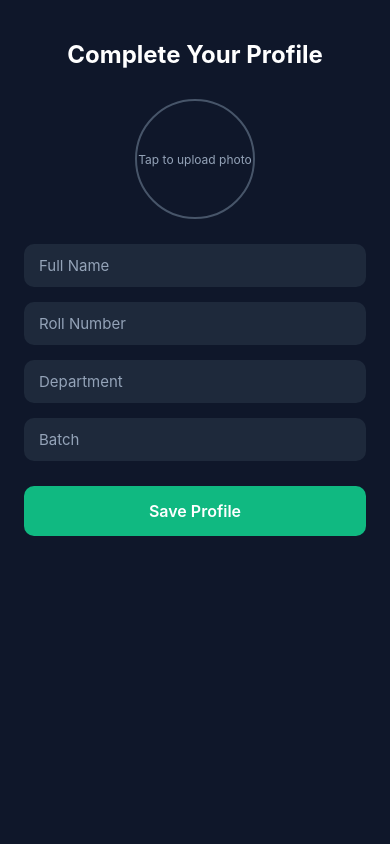
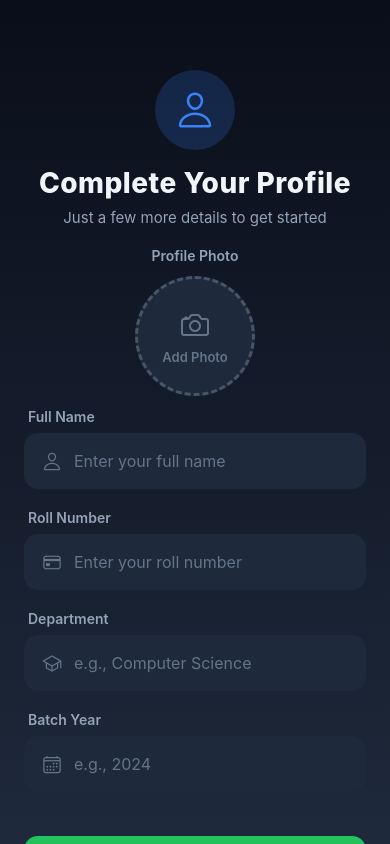
Before and after one commit to BuildingProjects/CampusGatePass, a React Native app in the folder client/: screen /ProfileCompletionScreen in a window 390 px wide. Built offline with nearby package versions, Linux system fonts and the light colour scheme.

Commit message:
resolve error

```diff
--- a/client/Screen/ProfileCompletionScreen.js
+++ b/client/Screen/ProfileCompletionScreen.js
@@ -12,6 +12,11 @@ import {
   TouchableOpacity,
   ActivityIndicator,
   Alert,
+  Platform,
+  ActionSheetIOS,
+  KeyboardAvoidingView,
+  Keyboard,
+  TouchableWithoutFeedback,
 } from "react-native";
 import * as ImagePicker from "expo-image-picker";
 import AsyncStorage from "@react-native-async-storage/async-storage";
@@ -20,8 +25,9 @@ import {
   CLOUDINARY_CLOUD_NAME,
   CLOUDINARY_UPLOAD_PRESET,
 } from "@env";
-import { ActionSheetIOS, Platform } from "react-native";
 import { CommonActions } from "@react-navigation/native";
+import { LinearGradient } from "expo-linear-gradient";
+import { Ionicons } from "@expo/vector-icons";
 
 export default function ProfileCompletionScreen({ navigation }) {
   const [name, setName] = useState("");
@@ -31,11 +37,11 @@ export default function ProfileCompletionScreen({ navigation }) {
   const [photoUri, setPhotoUri] = useState(null);
   const [loading, setLoading] = useState(false);
   const [uploading, setUploading] = useState(false);
+  const [focusedInput, setFocusedInput] = useState(null);
 
   const pickImage = async () => {
     console.log("Image Picking...");
     try {
-      // ✅ iOS Style Picker
       if (Platform.OS === "ios") {
         ActionSheetIOS.showActionSheetWithOptions(
           {
@@ -44,7 +50,6 @@ export default function ProfileCompletionScreen({ navigation }) {
           },
           async (buttonIndex) => {
             if (buttonIndex === 1) {
-              // 📷 Camera
               const { status } =
                 await ImagePicker.requestCameraPermissionsAsync();
               if (status !== "granted") {
@@ -61,7 +66,6 @@ export default function ProfileCompletionScreen({ navigation }) {
                 setPhotoUri(result.assets[0].uri);
               }
             } else if (buttonIndex === 2) {
-              // 🖼️ Gallery
               const { status } =
                 await ImagePicker.requestMediaLibraryPermissionsAsync();
               if (status !== "granted") {
@@ -76,13 +80,11 @@ export default function ProfileCompletionScreen({ navigation }) {
               });
               if (!result.canceled) {
                 setPhotoUri(result.assets[0].uri);
-                console.log(result.assets[0].uri);
               }
             }
           }
         );
       } else {
-        // ✅ Android: Show options
         Alert.alert(
           "Upload Photo",
           "Choose an option",
@@ -130,14 +132,10 @@ export default function ProfileCompletionScreen({ navigation }) {
                 });
                 if (!result.canceled) {
                   setPhotoUri(result.assets[0].uri);
-                  console.log(result.assets[0].uri);
                 }
               },
             },
-            {
-              text: "Cancel",
-              style: "cancel",
-            },
+            { text: "Cancel", style: "cancel" },
           ],
           { cancelable: true }
         );
@@ -148,7 +146,6 @@ export default function ProfileCompletionScreen({ navigation }) {
     }
   };
 
-  // ☁️ Upload to ImageKit
   const uploadToCloudinary = async (uri) => {
     try {
       setUploading(true);
@@ -199,11 +196,9 @@ export default function ProfileCompletionScreen({ navigation }) {
         return;
       }
 
-      // Upload image first
       const uploadedUrl = await uploadToCloudinary(photoUri);
       if (!uploadedUrl) return;
 
-      // Send to backend
       const response = await fetch(
         `${API_BASE_URL}/api/student/completeprofile`,
         {
@@ -231,7 +226,7 @@ export default function ProfileCompletionScreen({ navigation }) {
         return;
       }
 
-      Alert.alert("Success", "Profile completed successfully!");
+      Alert.alert("Success! 🎉", "Profile completed successfully!");
       navigation.dispatch(
         CommonActions.reset({
           index: 0,
@@ -247,129 +242,399 @@ export default function ProfileCompletionScreen({ navigation }) {
   };
 
   return (
-    <ScrollView contentContainerStyle={styles.container}>
+    <LinearGradient colors={["#0A0E1A", "#1E293B"]} style={styles.gradient}>
+      <KeyboardAvoidingView
+        behavior={Platform.OS === "ios" ? "padding" : "height"}
+        style={{ flex: 1 }}
+      >
+        <TouchableWithoutFeedback onPress={() => Keyboard.dismiss()}>
+          <ScrollView
+            contentContainerStyle={styles.scrollContainer}
+            showsVerticalScrollIndicator={false}
+            keyboardShouldPersistTaps='handled'
+          >
+            <View style={styles.container}>
+              {/* Header */}
+              <View style={styles.header}>
+                <View style={styles.iconCircle}>
+                  <Ionicons name='person-outline' size={40} color='#3B82F6' />
+                </View>
                 <Text style={styles.heading}>Complete Your Profile</Text>
+                <Text style={styles.subheading}>
+                  Just a few more details to get started
+                </Text>
+              </View>
 
-      <TouchableOpacity style={styles.imageContainer} onPress={pickImage}>
+              {/* Profile Photo Upload */}
+              <View style={styles.photoSection}>
+                <Text style={styles.sectionLabel}>Profile Photo</Text>
+                <TouchableOpacity
+                  style={styles.imageContainer}
+                  onPress={pickImage}
+                  disabled={uploading}
+                >
                   {photoUri ? (
-          <Image source={{ uri: photoUri }} style={styles.profileImage} />
+                    <View style={styles.imageWrapper}>
+                      <Image
+                        source={{ uri: photoUri }}
+                        style={styles.profileImage}
+                      />
+                      <View style={styles.editBadge}>
+                        <Ionicons name='camera' size={16} color='#FFF' />
+                      </View>
+                    </View>
                   ) : (
                     <View style={styles.imagePlaceholder}>
-            <Text style={styles.placeholderText}>Tap to upload photo</Text>
+                      <Ionicons
+                        name='camera-outline'
+                        size={32}
+                        color='#64748B'
+                      />
+                      <Text style={styles.placeholderText}>Add Photo</Text>
                     </View>
                   )}
                 </TouchableOpacity>
 
                 {uploading && (
-        <Text style={{ color: "#94A3B8", marginBottom: 15 }}>
-          Uploading photo...
-        </Text>
+                  <View style={styles.uploadingContainer}>
+                    <ActivityIndicator size='small' color='#3B82F6' />
+                    <Text style={styles.uploadingText}>Uploading photo...</Text>
+                  </View>
                 )}
+              </View>
 
-      <TextInput
-        style={styles.input}
-        placeholder='Full Name'
-        placeholderTextColor='#94A3B8'
-        value={name}
-        onChangeText={setName}
+              {/* Form Fields */}
+              <View style={styles.form}>
+                {/* Name Input */}
+                <View style={styles.inputContainer}>
+                  <Text style={styles.inputLabel}>Full Name</Text>
+                  <View
+                    style={[
+                      styles.inputWrapper,
+                      focusedInput === "name" && styles.inputFocused,
+                    ]}
+                  >
+                    <Ionicons
+                      name='person-outline'
+                      size={20}
+                      color={focusedInput === "name" ? "#3B82F6" : "#64748B"}
                     />
                     <TextInput
                       style={styles.input}
-        placeholder='Roll Number'
-        placeholderTextColor='#94A3B8'
-        value={rollNumber}
-        onChangeText={setRollNumber}
+                      placeholder='Enter your full name'
+                      placeholderTextColor='#64748B'
+                      value={name}
+                      onChangeText={setName}
+                      onFocus={() => setFocusedInput("name")}
+                      onBlur={() => setFocusedInput(null)}
+                      returnKeyType='next'
+                    />
+                  </View>
+                </View>
+
+                {/* Roll Number Input */}
+                <View style={styles.inputContainer}>
+                  <Text style={styles.inputLabel}>Roll Number</Text>
+                  <View
+                    style={[
+                      styles.inputWrapper,
+                      focusedInput === "roll" && styles.inputFocused,
+                    ]}
+                  >
+                    <Ionicons
+                      name='card-outline'
+                      size={20}
+                      color={focusedInput === "roll" ? "#3B82F6" : "#64748B"}
                     />
                     <TextInput
                       style={styles.input}
-        placeholder='Department'
-        placeholderTextColor='#94A3B8'
-        value={department}
-        onChangeText={setDepartment}
+                      placeholder='Enter your roll number'
+                      placeholderTextColor='#64748B'
+                      value={rollNumber}
+                      onChangeText={setRollNumber}
+                      onFocus={() => setFocusedInput("roll")}
+                      onBlur={() => setFocusedInput(null)}
+                      returnKeyType='next'
+                    />
+                  </View>
+                </View>
+
+                {/* Department Input */}
+                <View style={styles.inputContainer}>
+                  <Text style={styles.inputLabel}>Department</Text>
+                  <View
+                    style={[
+                      styles.inputWrapper,
+                      focusedInput === "department" && styles.inputFocused,
+                    ]}
+                  >
+                    <Ionicons
+                      name='school-outline'
+                      size={20}
+                      color={
+                        focusedInput === "department" ? "#3B82F6" : "#64748B"
+                      }
                     />
                     <TextInput
                       style={styles.input}
-        placeholder='Batch'
-        placeholderTextColor='#94A3B8'
+                      placeholder='e.g., Computer Science'
+                      placeholderTextColor='#64748B'
+                      value={department}
+                      onChangeText={setDepartment}
+                      onFocus={() => setFocusedInput("department")}
+                      onBlur={() => setFocusedInput(null)}
+                      returnKeyType='next'
+                    />
+                  </View>
+                </View>
+
+                {/* Batch Input */}
+                <View style={styles.inputContainer}>
+                  <Text style={styles.inputLabel}>Batch Year</Text>
+                  <View
+                    style={[
+                      styles.inputWrapper,
+                      focusedInput === "batch" && styles.inputFocused,
+                    ]}
+                  >
+                    <Ionicons
+                      name='calendar-outline'
+                      size={20}
+                      color={focusedInput === "batch" ? "#3B82F6" : "#64748B"}
+                    />
+                    <TextInput
+                      style={styles.input}
+                      placeholder='e.g., 2024'
+                      placeholderTextColor='#64748B'
                       keyboardType='numeric'
                       value={batch}
                       onChangeText={setBatch}
+                      onFocus={() => setFocusedInput("batch")}
+                      onBlur={() => setFocusedInput(null)}
+                      returnKeyType='done'
                     />
+                  </View>
+                </View>
+              </View>
 
+              {/* Submit Button */}
               <Pressable
-        style={[styles.submitBtn, (loading || uploading) && { opacity: 0.6 }]}
+                style={({ pressed }) => [
+                  styles.submitButton,
+                  { opacity: loading || uploading || pressed ? 0.8 : 1 },
+                ]}
                 onPress={handleSubmit}
                 disabled={loading || uploading}
               >
+                <LinearGradient
+                  colors={["#22C55E", "#16A34A"]}
+                  style={styles.submitGradient}
+                >
                   {loading ? (
-          <ActivityIndicator size='small' color='#fff' />
+                    <ActivityIndicator size='small' color='#FFF' />
                   ) : (
-          <Text style={styles.btnText}>Save Profile</Text>
+                    <>
+                      <Text style={styles.submitButtonText}>
+                        Complete Profile
+                      </Text>
+                      <Ionicons
+                        name='checkmark-circle'
+                        size={20}
+                        color='#FFF'
+                      />
+                    </>
                   )}
+                </LinearGradient>
               </Pressable>
+
+              {/* Footer */}
+              <View style={styles.footer}>
+                <View style={styles.infoBadge}>
+                  <Ionicons
+                    name='information-circle'
+                    size={16}
+                    color='#64748B'
+                  />
+                  <Text style={styles.infoText}>
+                    All information can be updated later
+                  </Text>
+                </View>
+              </View>
+            </View>
           </ScrollView>
+        </TouchableWithoutFeedback>
+      </KeyboardAvoidingView>
+    </LinearGradient>
   );
 }
 
-// ---------- STYLES ----------
 const styles = StyleSheet.create({
+  gradient: {
+    flex: 1,
+  },
+  scrollContainer: {
+    flexGrow: 1,
+    paddingVertical: 40,
+  },
   container: {
-    flexGrow: 1,
-    backgroundColor: "#0F172A",
+    paddingHorizontal: 24,
+    marginTop: 30,
+  },
+  header: {
     alignItems: "center",
-    paddingVertical: 40,
-    paddingHorizontal: 24,
+    marginBottom: 20,
+  },
+  iconCircle: {
+    width: 80,
+    height: 80,
+    borderRadius: 40,
+    backgroundColor: "rgba(59,130,246,0.2)",
+    justifyContent: "center",
+    alignItems: "center",
+    marginBottom: 16,
+    elevation: 8,
   },
   heading: {
-    color: "#fff",
-    fontSize: 24,
-    fontWeight: "700",
-    marginBottom: 30,
+    color: "#F1F5F9",
+    fontSize: 28,
+    fontWeight: "800",
+    marginBottom: 8,
+    letterSpacing: 0.5,
+  },
+  subheading: {
+    color: "#94A3B8",
+    fontSize: 15,
+    textAlign: "center",
+  },
+  photoSection: {
+    alignItems: "center",
+  },
+  sectionLabel: {
+    color: "#94A3B8",
+    fontSize: 14,
+    fontWeight: "600",
+    marginBottom: 12,
   },
   imageContainer: {
-    marginBottom: 25,
+    marginBottom: 12,
+  },
+  imageWrapper: {
+    position: "relative",
   },
   profileImage: {
     width: 120,
     height: 120,
     borderRadius: 60,
+    borderWidth: 4,
+    borderColor: "#3B82F6",
+  },
+  editBadge: {
+    position: "absolute",
+    bottom: 4,
+    right: 4,
+    width: 36,
+    height: 36,
+    borderRadius: 18,
+    backgroundColor: "#3B82F6",
+    justifyContent: "center",
+    alignItems: "center",
     borderWidth: 3,
-    borderColor: "#2563EB",
+    borderColor: "#1E293B",
   },
   imagePlaceholder: {
     width: 120,
     height: 120,
     borderRadius: 60,
-    borderWidth: 2,
+    borderWidth: 3,
+    borderStyle: "dashed",
     borderColor: "#475569",
+    backgroundColor: "#1E293B",
     alignItems: "center",
     justifyContent: "center",
   },
   placeholderText: {
+    color: "#64748B",
+    fontSize: 13,
+    marginTop: 6,
+    fontWeight: "600",
+  },
+  uploadingContainer: {
+    flexDirection: "row",
+    alignItems: "center",
+    gap: 8,
+  },
+  uploadingText: {
     color: "#94A3B8",
-    fontSize: 12,
+    fontSize: 14,
+  },
+  form: {
+    marginBottom: 24,
+  },
+  inputContainer: {
+    marginBottom: 20,
+  },
+  inputLabel: {
+    color: "#94A3B8",
+    fontSize: 14,
+    fontWeight: "600",
+    marginBottom: 8,
+    marginLeft: 4,
+  },
+  inputWrapper: {
+    flexDirection: "row",
+    alignItems: "center",
+    backgroundColor: "#1E293B",
+    borderRadius: 14,
+    paddingHorizontal: 16,
+    paddingVertical: 4,
+    borderWidth: 2,
+    borderColor: "transparent",
+  },
+  inputFocused: {
+    borderColor: "#3B82F6",
+    backgroundColor: "#0F172A",
   },
   input: {
-    width: "100%",
-    backgroundColor: "#1E293B",
-    color: "#fff",
-    paddingHorizontal: 15,
+    flex: 1,
+    color: "#F1F5F9",
+    fontSize: 16,
     paddingVertical: 12,
-    borderRadius: 10,
-    marginBottom: 15,
-    fontSize: 15,
+    marginLeft: 12,
   },
-  submitBtn: {
-    backgroundColor: "#10B981",
-    width: "100%",
-    paddingVertical: 15,
-    borderRadius: 10,
+  submitButton: {
+    borderRadius: 14,
+    overflow: "hidden",
+    elevation: 6,
+    marginBottom: 24,
+  },
+  submitGradient: {
+    flexDirection: "row",
     alignItems: "center",
-    marginTop: 10,
+    justifyContent: "center",
+    paddingVertical: 16,
+    gap: 8,
   },
-  btnText: {
-    color: "#fff",
-    fontSize: 16,
+  submitButtonText: {
+    color: "#FFF",
+    fontSize: 18,
+    fontWeight: "700",
+    letterSpacing: 0.5,
+  },
+  footer: {
+    alignItems: "center",
+  },
+  infoBadge: {
+    flexDirection: "row",
+    alignItems: "center",
+    backgroundColor: "rgba(100,116,139,0.1)",
+    paddingHorizontal: 14,
+    paddingVertical: 8,
+    borderRadius: 20,
+    gap: 6,
+  },
+  infoText: {
+    color: "#64748B",
+    fontSize: 12,
     fontWeight: "600",
   },
 });
```
Lines whose indentation alone changed are shown as unchanged.
